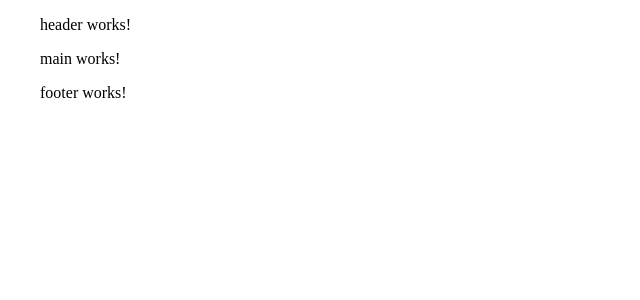
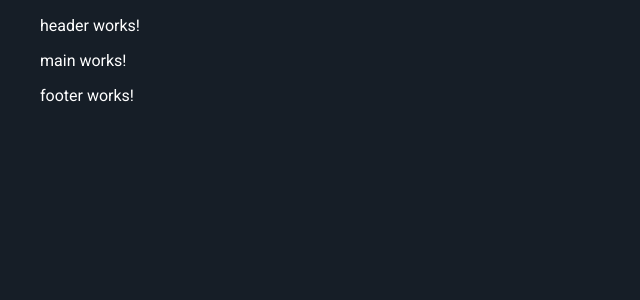
Before and after one commit to pkamburov/softuni-angular-project, an Angular app: page / in a window 1280 px wide. Shown: the top 300 px of the page, without its empty margins (0-640 px from the left). Built offline with nearby package versions, Linux system fonts and the light colour scheme.

Commit message:
Initial commit

```diff
--- a/angular.json
+++ b/angular.json
@@ -27,6 +27,7 @@
               }
             ],
             "styles": [
+              "@angular/material/prebuilt-themes/azure-blue.css",
               "src/styles.css"
             ],
             "scripts": []
@@ -91,6 +92,7 @@
               }
             ],
             "styles": [
+              "@angular/material/prebuilt-themes/azure-blue.css",
               "src/styles.css"
             ],
             "scripts": []
--- a/package.json
+++ b/package.json
@@ -11,10 +11,12 @@
   "private": true,
   "dependencies": {
     "@angular/animations": "^19.0.0",
+    "@angular/cdk": "^19.0.1",
     "@angular/common": "^19.0.0",
     "@angular/compiler": "^19.0.0",
     "@angular/core": "^19.0.0",
     "@angular/forms": "^19.0.0",
+    "@angular/material": "^19.0.1",
     "@angular/platform-browser": "^19.0.0",
     "@angular/platform-browser-dynamic": "^19.0.0",
     "@angular/router": "^19.0.0",
--- a/src/app/app.component.css
+++ b/src/app/app.component.css
@@ -2,4 +2,10 @@
     width: 1200px;
     margin-left: auto;
     margin-right: auto;
+    color: white;
 }
+
+body {
+    margin: 0;
+    background: #161e27;
+}
--- a/src/app/app.config.ts
+++ b/src/app/app.config.ts
@@ -2,9 +2,10 @@
 import { provideRouter } from '@angular/router';
 
 import { routes } from './app.routes';
+import { provideAnimationsAsync } from '@angular/platform-browser/animations/async';
 
 export const appConfig: ApplicationConfig = {
   providers: [
     provideZoneChangeDetection({ eventCoalescing: true }),
-    provideRouter(routes)],
+    provideRouter(routes), provideAnimationsAsync()],
 };
--- a/src/index.html
+++ b/src/index.html
@@ -6,8 +6,10 @@
   <base href="/">
   <meta name="viewport" content="width=device-width, initial-scale=1">
   <link rel="icon" type="image/x-icon" href="favicon.ico">
+  <link href="https://fonts.googleapis.com/css2?family=Roboto:wght@300;400;500&display=swap" rel="stylesheet">
+  <link href="https://fonts.googleapis.com/icon?family=Material+Icons" rel="stylesheet">
 </head>
-<body>
+<body class="mat-typography">
   <app-root></app-root>
 </body>
 </html>
--- a/src/styles.css
+++ b/src/styles.css
@@ -1 +1,11 @@
 /* You can add global styles to this file, and also import other style files */
+
+html {
+    background: #161e27;
+}
+
+body {
+    margin: 0;
+}
+html, body { height: 100%; }
+body { margin: 0; font-family: Roboto, "Helvetica Neue", sans-serif; }
```
Also changed, not shown: 1 other file (tests, documents, lock files or other folders).
